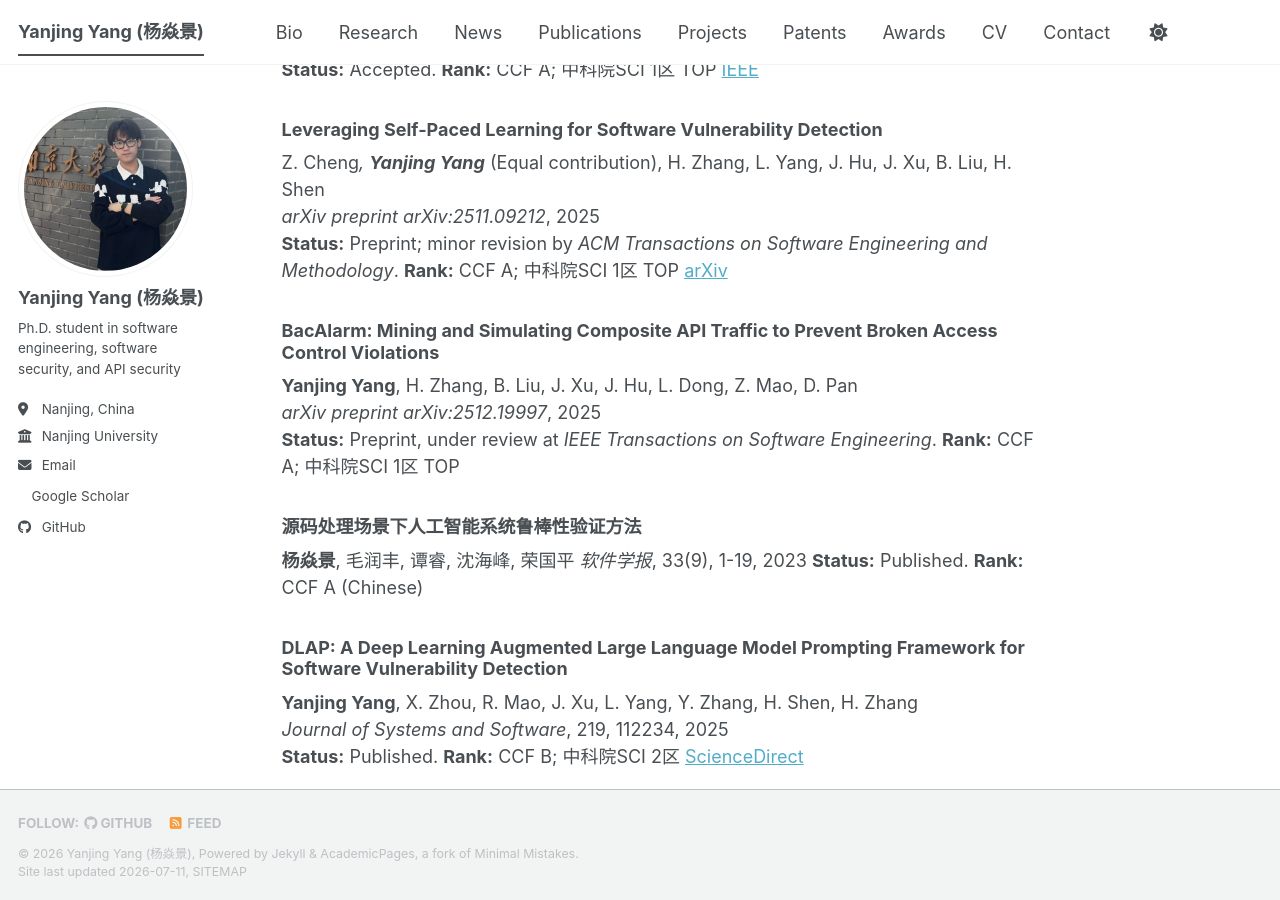
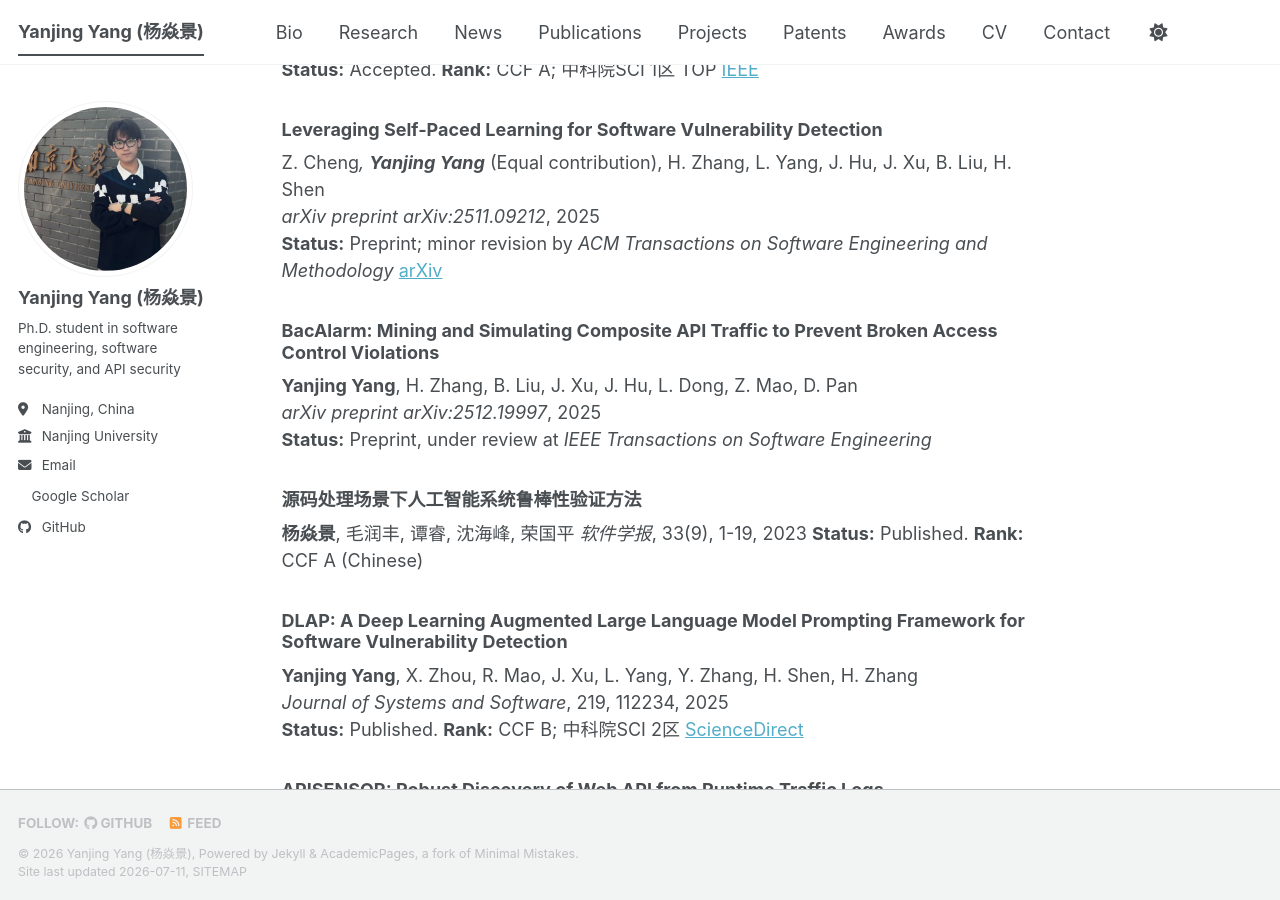
Before and after one commit to Yang-Yanjing/Yang-Yanjing.github.io, a Jekyll site: the page built from _pages/about.md, in a window 1280 px wide and 900 px high, scrolled down 2461 px. Built offline with Jekyll 4.4.1, drawn with Linux system fonts in a browser that asks for light colours; a style sheet for code colours, icons or effects is not loaded.

Commit message:
Remove ranks from unaccepted preprints

```diff
--- a/_data/cv.json
+++ b/_data/cv.json
@@ -113,14 +113,14 @@
       "publisher": "arXiv preprint arXiv:2511.09212",
       "releaseDate": "2025",
       "website": "https://arxiv.org/abs/2511.09212",
-      "summary": "Preprint; minor revision by TOSEM. CCF A; 中科院SCI 1区 TOP. Z. Cheng*, Y. Yang* (Equal contribution), H. Zhang, L. Yang, J. Hu, J. Xu, B. Liu, H. Shen."
+      "summary": "Preprint; minor revision by TOSEM. Z. Cheng*, Y. Yang* (Equal contribution), H. Zhang, L. Yang, J. Hu, J. Xu, B. Liu, H. Shen."
     },
     {
       "name": "BacAlarm: Mining and Simulating Composite API Traffic to Prevent Broken Access Control Violations",
       "publisher": "arXiv preprint arXiv:2512.19997",
       "releaseDate": "2025",
       "website": "",
-      "summary": "Preprint, under review at IEEE TSE. CCF A; 中科院SCI 1区 TOP. Y. Yang, H. Zhang, B. Liu, J. Xu, J. Hu, L. Dong, Z. Mao, D. Pan."
+      "summary": "Preprint, under review at IEEE TSE. Y. Yang, H. Zhang, B. Liu, J. Xu, J. Hu, L. Dong, Z. Mao, D. Pan."
     },
     {
       "name": "源码处理场景下人工智能系统鲁棒性验证方法",
--- a/_pages/about.md
+++ b/_pages/about.md
@@ -62,14 +62,14 @@ B.Sc. in Software Engineering, Outstanding Undergraduate, GPA 3.88/4, Sep. 2018
 
 Z. Cheng*, **Yanjing Yang*** (Equal contribution), H. Zhang, L. Yang, J. Hu, J. Xu, B. Liu, H. Shen
 *arXiv preprint arXiv:2511.09212*, 2025
-**Status:** Preprint; minor revision by *ACM Transactions on Software Engineering and Methodology*. **Rank:** CCF A; 中科院SCI 1区 TOP
+**Status:** Preprint; minor revision by *ACM Transactions on Software Engineering and Methodology*
 [arXiv](https://arxiv.org/abs/2511.09212)
 
 ### BacAlarm: Mining and Simulating Composite API Traffic to Prevent Broken Access Control Violations
 
 **Yanjing Yang**, H. Zhang, B. Liu, J. Xu, J. Hu, L. Dong, Z. Mao, D. Pan
 *arXiv preprint arXiv:2512.19997*, 2025
-**Status:** Preprint, under review at *IEEE Transactions on Software Engineering*. **Rank:** CCF A; 中科院SCI 1区 TOP
+**Status:** Preprint, under review at *IEEE Transactions on Software Engineering*
 
 ### 源码处理场景下人工智能系统鲁棒性验证方法
 
```
Also changed, not shown: _pages/cv.md (+2 -2 lines), _publications/2025-11-01-splvd.md (+1 -1 lines).
